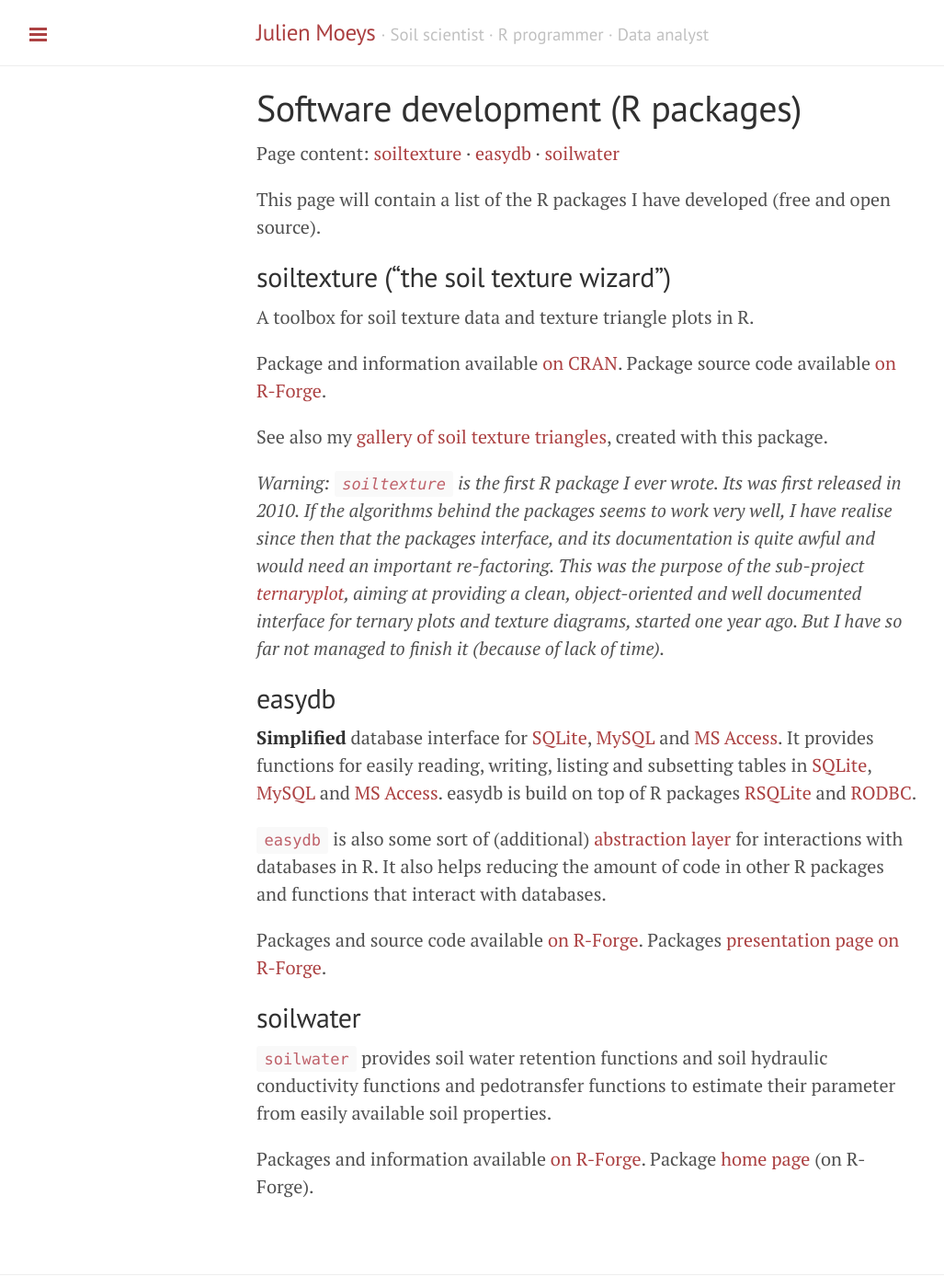
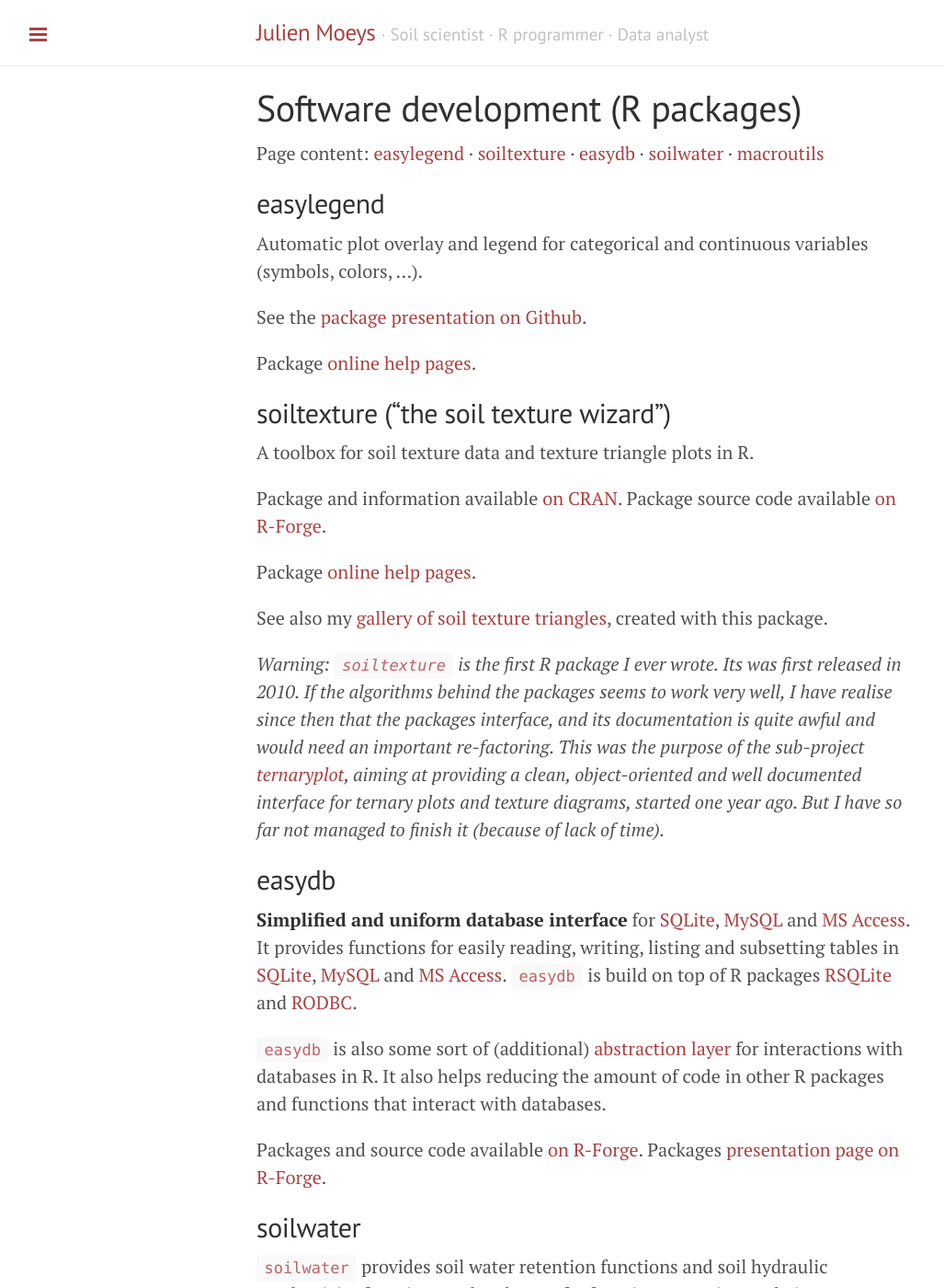
Before and after one commit to julienmoeys/julienmoeys.github.io, a Jekyll site: the page built from Software.md, in a window 1280 px wide and 1400 px high. Shown: the whole window at 92% size, without its empty margins (1-1028 px from the left). Built offline with Jekyll 4.4.1, drawn with Linux system fonts in a browser that asks for light colours; Markdown is read by kramdown in place of the engine named in the settings; some of the changed text lies outside the part shown.

Commit message:
Edit Software description

```diff
--- a/Software.md
+++ b/Software.md
@@ -6,12 +6,25 @@ weight    : 3
 ---
 
 Page content:
+[easylegend](#easylegend) &middot;
 [soiltexture](#soiltexture) &middot;
 [easydb](#easydb) &middot;
-[soilwater](#soilwater)
+[soilwater](#soilwater) &middot;
+[macroutils](#macroutils)
 
-This page will contain a list of the R packages I have developed
-(free and open source).
+
+
+easylegend <a id="easylegend"></a>
+----------
+
+Automatic plot overlay and legend for categorical and continuous
+variables (symbols, colors, ...).
+
+See the [package presentation on Github][gh.easylegend].
+
+Package [online help pages][docs.easylegend].
+
+
 
 soiltexture ("the soil texture wizard")<a id="soiltexture"></a>
 ---------------------------------------
@@ -20,6 +33,8 @@ A toolbox for soil texture data and texture triangle plots in R.
 
 Package and information available [on CRAN][soiltexture]. Package source
 code available [on R-Forge][soiltexture_rf].
+
+Package [online help pages][docs.soiltexture].
 
 See also my [gallery of soil texture triangles]({% post_url 2015-02-06-texture-triangle-gallery %}),
 created with this package.
@@ -39,11 +54,11 @@ started one year ago. But I have so far not managed to finish it
 easydb<a id="easydb"></a>
 ------
 
-**Simplified** database interface for [SQLite][], [MySQL][] and
-[MS Access][MSAccess]. It provides functions for easily reading,
-writing, listing and subsetting tables in [SQLite][], [MySQL][] and
-[MS Access][MSAccess]. easydb is build on top of R packages
-[RSQLite][] and [RODBC][].
+**Simplified and uniform database interface** for [SQLite][],
+[MySQL][] and [MS Access][MSAccess]. It provides functions for easily
+reading, writing, listing and subsetting tables in [SQLite][],
+[MySQL][] and [MS Access][MSAccess]. `easydb` is build on top of R
+packages [RSQLite][] and [RODBC][].
 
 `easydb` is also some sort of (additional) [abstraction layer][AbstractionLayer]
 for interactions with databases in R. It also helps reducing the
@@ -67,18 +82,31 @@ Packages and information available [on R-Forge][soilwater]. Package
 
 
 
-<!-- List of links -->
-[easydb]:          https://r-forge.r-project.org/projects/easydb/  "easydb package suite (R-Forge)"
-[easydb_home]:     http://easydb.r-forge.r-project.org/  "easydb home page (R-Forge)"
-[soiltexture]:     http://cran.r-project.org/web/packages/soiltexture/  "soiltexture R package (CRAN)"
-[soiltexture_rf]:  http://r-forge.r-project.org/projects/soiltexture/  "soiltexture R package (R-Forge)"
-[MySQL]:           http://www.mysql.com/  "MySQL database"
-[SQLite]:          http://www.sqlite.org/  "SQLite database"
-[MSAccess]:        http://en.wikipedia.org/wiki/Microsoft_Access  "Microsoft_Access (Wikipedia)"
-[RODBC]:           http://cran.r-project.org/web/packages/RODBC/ "RODBC (R package)"
-[DBI]:             http://cran.r-project.org/web/packages/DBI/ "DBI (R package)"
-[RSQLite]:         http://cran.r-project.org/web/packages/RSQLite/ "RSQLite (R package)"
-[AbstractionLayer]:http://en.wikipedia.org/wiki/Abstraction_layer  "Abstraction layer (Wikipedia)"
-[ternaryplot]:     http://r-forge.r-project.org/R/?group_id=740  "ternaryplot R package (R-Forge)"
-[soilwater]:       https://r-forge.r-project.org/projects/soilwater/  "soilwater package suite (R-Forge)"
-[soilwater_hp]:    http://soilwater.r-forge.r-project.org/  "soilwater home page (R-Forge)"
+macroutils<a id="macroutils"></a>
+----------
+
+Utility functions for the pesticide fate model [MACRO][]
+
+_Description to be written_.
+
+
+
+<!-- List of links  -->
+[easydb]:           https://r-forge.r-project.org/projects/easydb/ "easydb package suite (R-Forge)"
+[easydb_home]:      http://easydb.r-forge.r-project.org/ "easydb home page (R-Forge)"
+[soiltexture]:      http://cran.r-project.org/web/packages/soiltexture/ "soiltexture R package (CRAN)"
+[soiltexture_rf]:   http://r-forge.r-project.org/projects/soiltexture/ "soiltexture R package (R-Forge)"
+[MySQL]:            http://www.mysql.com/ "MySQL database"
+[SQLite]:           http://www.sqlite.org/ "SQLite database"
+[MSAccess]:         http://en.wikipedia.org/wiki/Microsoft_Access "Microsoft_Access (Wikipedia)"
+[RODBC]:            http://cran.r-project.org/web/packages/RODBC/ "RODBC (R package)"
+[DBI]:              http://cran.r-project.org/web/packages/DBI/ "DBI (R package)"
+[RSQLite]:          http://cran.r-project.org/web/packages/RSQLite/ "RSQLite (R package)"
+[AbstractionLayer]: http://en.wikipedia.org/wiki/Abstraction_layer  "Abstraction layer (Wikipedia)"
+[ternaryplot]:      http://r-forge.r-project.org/R/?group_id=740  "ternaryplot R package (R-Forge)"
+[soilwater]:        https://r-forge.r-project.org/projects/soilwater/  "soilwater package suite (R-Forge)"
+[soilwater_hp]:     http://soilwater.r-forge.r-project.org/  "soilwater home page (R-Forge)"
+[docs.soiltexture]: http://docs.julienmoeys.info/soiltexture/ "soiltexture online documentation"
+[docs.easylegend]:  http://docs.julienmoeys.info/easylegend/ "easylegend online documentation"
+[gh.easylegend]:    https://github.com/julienmoeys/easylegend/blob/master/README.md "easylegend - package presentation (GitHub)"
+[MACRO]:            http://www.slu.se/sv/centrumbildningar-och-projekt/kompetenscentrum-for-kemiska-bekampningsmedel/verksamhetsomraden/modeller/macro-5x/ "MACRO 5.2"
```
